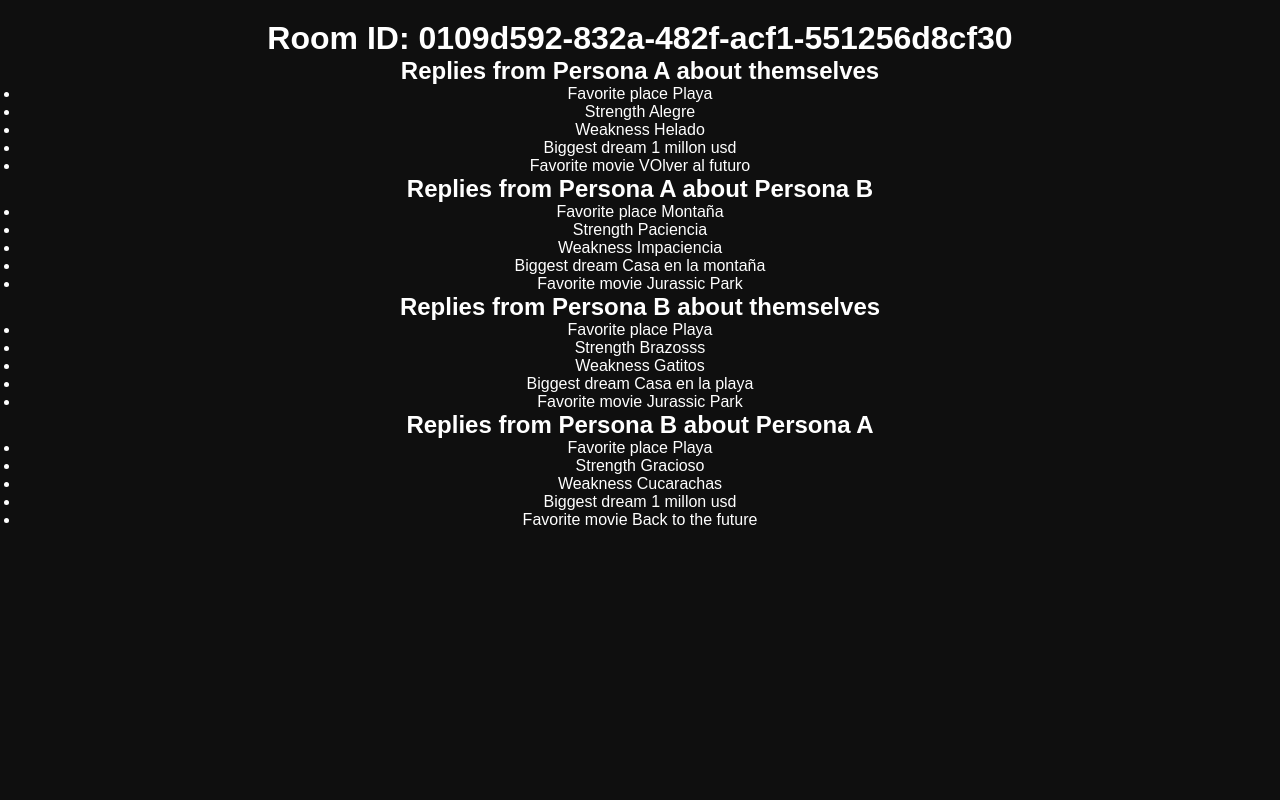
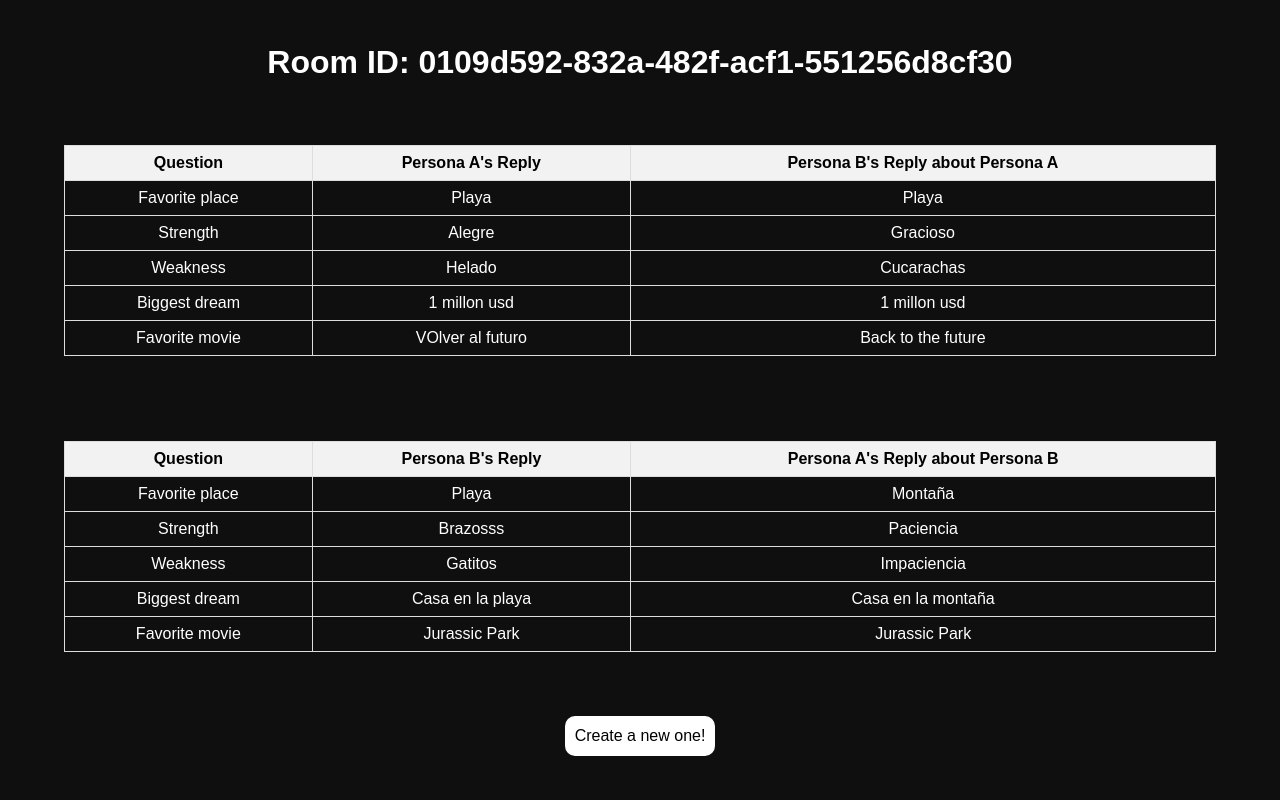
Before and after one commit to andreabarrandeguy/quiz, a Django app: page /0109d592-832a-482f-acf1-551256d8cf30/ in a window 1280 px wide. Run offline with Django 5.2, Linux system fonts and the light colour scheme; data comes from the database, SQL or seed files in the repository; both versions use the stored data as it was after the commit.

Commit message:
Code improvement and readability

```diff
--- a/quiz2/urls.py
+++ b/quiz2/urls.py
@@ -19,5 +19,5 @@ from django.urls import path, include
 
 urlpatterns = [
     path('admin/', admin.site.urls),
-    path('', include('v1.urls')),  # Include the app urls
+    path('', include('v1.urls')),
 ]
--- a/v1/models.py
+++ b/v1/models.py
@@ -3,14 +3,14 @@ import uuid
 
 class Room(models.Model):
     id = models.UUIDField(primary_key=True, default=uuid.uuid4, editable=False)
-    user_name = models.CharField(max_length=100)
-    other_person_name = models.CharField(max_length=100)
+    user_name = models.CharField(max_length=100) # SENDER/Creator of form
+    other_person_name = models.CharField(max_length=100) #RECEIVER of form
 
 class Question(models.Model):
     question_id = models.AutoField(primary_key=True)
-    room = models.ForeignKey(Room, on_delete=models.CASCADE)
+    room = models.ForeignKey(Room, on_delete=models.CASCADE) # Links to "id" from Room above
     question = models.CharField(max_length=255)
-    self_a = models.CharField(max_length=255, null=True, blank=True)
-    self_b = models.CharField(max_length=255, null=True, blank=True)
-    other_a = models.CharField(max_length=255, null=True, blank=True)
-    other_b = models.CharField(max_length=255, null=True, blank=True)
+    self_a = models.CharField(max_length=255, null=True, blank=True) # SENDER about themselves
+    self_b = models.CharField(max_length=255, null=True, blank=True) # RECEIVER about themselves
+    other_a = models.CharField(max_length=255, null=True, blank=True) # SENDER about RECEIVER
+    other_b = models.CharField(max_length=255, null=True, blank=True) # RECEIVER about SENDER
--- a/v1/static/v1/css/styles.css
+++ b/v1/static/v1/css/styles.css
@@ -5,10 +5,13 @@
 
 body {
   font-family: Arial, sans-serif;
-  margin: 20px;
   background-color: #0f0f0f;
   color: white;
   text-align: center;
+  height: 100dvh;
+  display: flex;
+  flex-direction: column;
+  justify-content: space-evenly;
 }
 
 h1,
@@ -43,3 +46,28 @@ button {
   padding: 10px 20px;
   cursor: pointer;
 }
+
+.results {
+  width: 90dvw;
+  align-self: center;
+}
+
+th {
+  color: black;
+}
+
+/*Room*/
+.createNew {
+  text-decoration: none;
+  color: black;
+  background-color: white;
+  width: 150px;
+  height: 40px;
+  align-self: center;
+  align-content: center;
+  border-radius: 10px;
+}
+
+.createNew:hover {
+  opacity: 0.75;
+}
--- a/v1/templates/v1/room.html
+++ b/v1/templates/v1/room.html
@@ -3,54 +3,61 @@
 <!DOCTYPE html>
 <html>
   <head>
-    <title>Room {{ room_id }} - {{ user_name }}</title>
+    <title>Mystery Exchange | Room {{ room_id }}</title>
     <link
       rel="stylesheet"
       type="text/css"
       href="{% static 'v1/css/styles.css' %}"
     />
+    <style>
+      table {
+        width: 100%;
+        border-collapse: collapse;
+        margin: 20px 0;
+      }
+      th,
+      td {
+        border: 1px solid #ddd;
+        padding: 8px;
+        text-align: center;
+      }
+      th {
+        background-color: #f2f2f2;
+      }
+    </style>
   </head>
   <body>
     <h1>Room ID: {{ room_id }}</h1>
 
-    <h2>Replies from {{ user_name }} about themselves</h2>
-    <ul>
+    <table class="results">
+      <tr>
+        <th>Question</th>
+        <th>{{ sender }}'s Reply</th>
+        <th>{{ receiver }}'s Reply about {{ sender }}</th>
+      </tr>
       {% for question in questions %}
-      <li>
-        <label>{{ question.question }}</label>
-        <label>{{ question.self_a }}</label>
-      </li>
+      <tr>
+        <td>{{ question.question }}</td>
+        <td>{{ question.self_a }}</td>
+        <td>{{ question.other_b }}</td>
+      </tr>
       {% endfor %}
-    </ul>
+    </table>
 
-    <h2>Replies from {{ user_name }} about {{ other_person_name }}</h2>
-    <ul>
+    <table class="results">
+      <tr>
+        <th>Question</th>
+        <th>{{ receiver }}'s Reply</th>
+        <th>{{ sender }}'s Reply about {{ receiver }}</th>
+      </tr>
       {% for question in questions %}
-      <li>
-        <label>{{ question.question }}</label>
-        <label>{{ question.other_a }}</label>
-      </li>
+      <tr>
+        <td>{{ question.question }}</td>
+        <td>{{ question.self_b }}</td>
+        <td>{{ question.other_a }}</td>
+      </tr>
       {% endfor %}
-    </ul>
-
-    <h2>Replies from {{ other_person_name }} about themselves</h2>
-    <ul>
-      {% for question in questions %}
-      <li>
-        <label>{{ question.question }}</label>
-        <label>{{ question.self_b }}</label>
-      </li>
-      {% endfor %}
-    </ul>
-
-    <h2>Replies from {{ other_person_name }} about {{ user_name }}</h2>
-    <ul>
-      {% for question in questions %}
-      <li>
-        <label>{{ question.question }}</label>
-        <label>{{ question.other_b }}</label>
-      </li>
-      {% endfor %}
-    </ul>
+    </table>
+    <a href="{% url 'create' %}" class="createNew">Create a new one!</a>
   </body>
 </html>
--- a/v1/urls.py
+++ b/v1/urls.py
@@ -3,8 +3,8 @@ from . import views
 
 urlpatterns = [
     path('', views.index, name='index'),
-    path('create/', views.create, name='create'),
-    path('<uuid:room_id>/<str:user_name>/', views.sender, name='sender'),
-    path('<uuid:room_id>/share/<str:other_person_name>/', views.receiver, name='receiver'),
-    path('<uuid:room_id>/', views.room, name='room'),
+    path('create/', views.create, name='create'), # Create new room
+    path('<uuid:room_id>/<str:sender>/', views.sender, name='sender'), # Path for SENDER/Creator of room
+    path('<uuid:room_id>/share/<str:receiver>/', views.receiver, name='receiver'), # Path for RECEIVER of room
+    path('<uuid:room_id>/', views.room, name='room'), # View room
 ]
--- a/v1/views.py
+++ b/v1/views.py
@@ -6,8 +6,9 @@ def index(request):
 
 def create(request):
     if request.method == 'POST':
-        user_name = request.POST['user_name']
-        other_person_name = request.POST['other_person_name']
+        # Takes sender, receiver and questions
+        sender = request.POST['sender']
+        receiver = request.POST['receiver']
         questions = [
             request.POST['question1'],
             request.POST['question2'],
@@ -15,45 +16,63 @@ def create(request):
             request.POST['question4'],
             request.POST['question5']
         ]
-        room = Room.objects.create(user_name=user_name, other_person_name=other_person_name)
+        # Creates new room object, with sender and receiver information gathered above
+        room = Room.objects.create(user_name=sender, other_person_name=receiver)
+        # For each of the questions, it creates a new question object tied to the room ID
         for q in questions:
             Question.objects.create(room=room, question=q)
-        return redirect(f'/{room.id}/{user_name}/')
+        # Redirects for SENDER to answer the questions (more in the "sender" function)
+        return redirect(f'/{room.id}/{sender}/')
     return render(request, 'v1/create.html')
 
-def sender(request, room_id, user_name):
+def sender(request, room_id, sender):
+    # After form is submitted
     if request.method == 'POST':
+        # Obtains room id from url, and its related questions
         room = get_object_or_404(Room, id=room_id)
         questions = Question.objects.filter(room=room)
+        # For each question
         for question in questions:
+            # SENDER replies about themselves (self_a)
             question.self_a = request.POST.get(f'self_a_{question.question_id}')
+            # SENDER replies about RECEIVER (other_a)
             question.other_a = request.POST.get(f'other_a_{question.question_id}')
             question.save()
+        # Redirects to room page (more in the "room" function)
         return redirect(f'/{room.id}/')
 
+    # if method = "GET", obtains room id, related questions and RECEIVER name to display sender.html template
     room = get_object_or_404(Room, id=room_id)
     questions = Question.objects.filter(room=room)
-    other_person_name = room.other_person_name
-    return render(request, 'v1/sender.html', {'room_id': room_id, 'user_name': user_name, 'questions': questions, 'other_person_name': other_person_name})
+    receiver = room.other_person_name
+    return render(request, 'v1/sender.html', {'room_id': room_id, 'sender': sender, 'questions': questions, 'receiver': receiver})
 
-def receiver(request, room_id, other_person_name):
+def receiver(request, room_id, receiver):
+    # After form is submitted
     if request.method == 'POST':
+        # Obtains room id from url, and its related questions
         room = get_object_or_404(Room, id=room_id)
         questions = Question.objects.filter(room=room)
+        # For each question
         for question in questions:
+            # RECEIVER replies about themselves (self_b)
             question.self_b = request.POST.get(f'self_b_{question.question_id}')
+            # RECEIVER replies about SENDER (other_b)
             question.other_b = request.POST.get(f'other_b_{question.question_id}')
             question.save()
+        # Redirects to room page (more in the "room" function)
         return redirect(f'/{room.id}/')
 
+    # if method = "GET", obtains room id, related questions and SENDER name to display receiver.html template
     room = get_object_or_404(Room, id=room_id)
     questions = Question.objects.filter(room=room)
-    user_name = room.user_name
-    return render(request, 'v1/receiver.html', {'room_id': room_id, 'user_name': user_name, 'questions': questions, 'other_person_name': other_person_name})
+    sender = room.user_name
+    return render(request, 'v1/receiver.html', {'room_id': room_id, 'sender': sender, 'questions': questions, 'receiver': receiver})
 
 def room(request, room_id):
+    # Obtains room id from url, looks for sender, receiver in model + All questions and answers
     room = get_object_or_404(Room, id=room_id)
-    user_name = room.user_name
-    other_person_name = room.other_person_name
+    sender = room.user_name
+    receiver = room.other_person_name
     questions = Question.objects.filter(room=room)
-    return render(request, 'v1/room.html', {'room_id': room_id, 'questions': questions, 'user_name': user_name, 'other_person_name': other_person_name})
+    return render(request, 'v1/room.html', {'room_id': room_id, 'questions': questions, 'sender': sender, 'receiver': receiver})
```
Also changed, not shown: v1/templates/v1/create.html (+17 -3 lines), v1/templates/v1/index.html (+10 -7 lines), v1/templates/v1/receiver.html (+18 -6 lines), v1/templates/v1/sender.html (+19 -10 lines), db.sqlite3.
